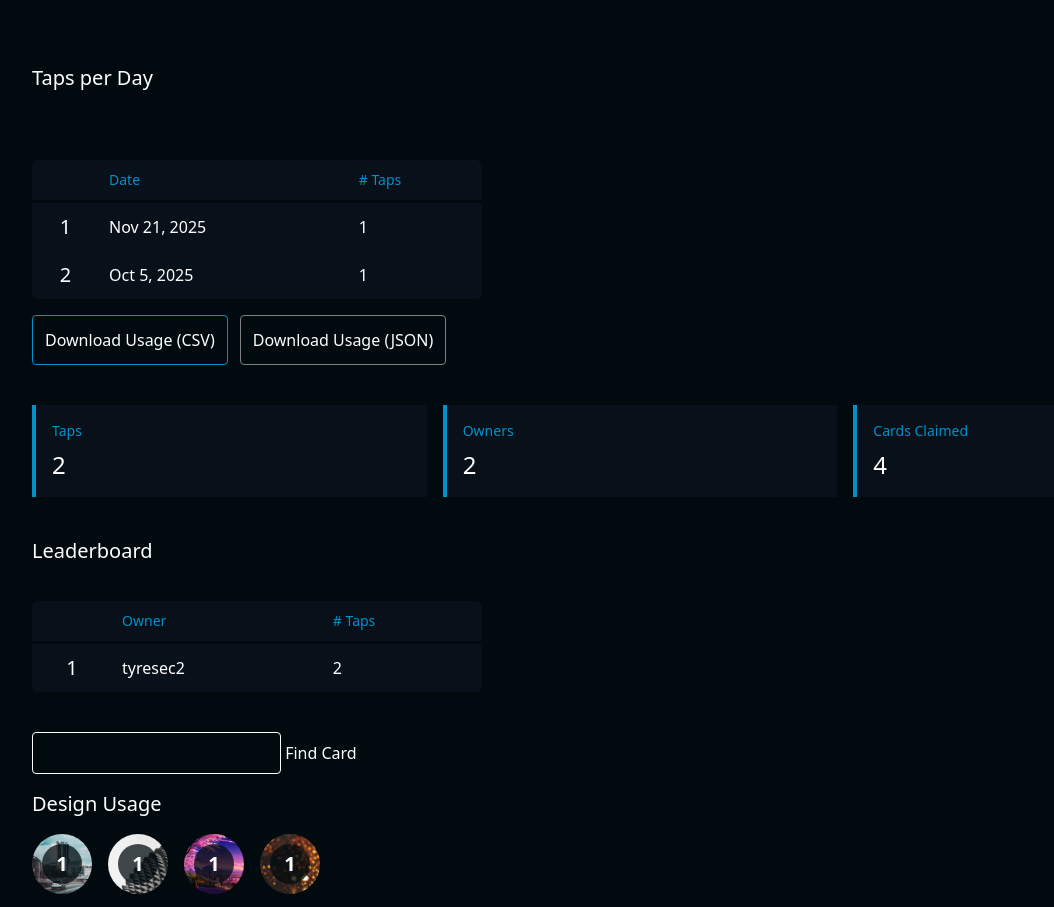
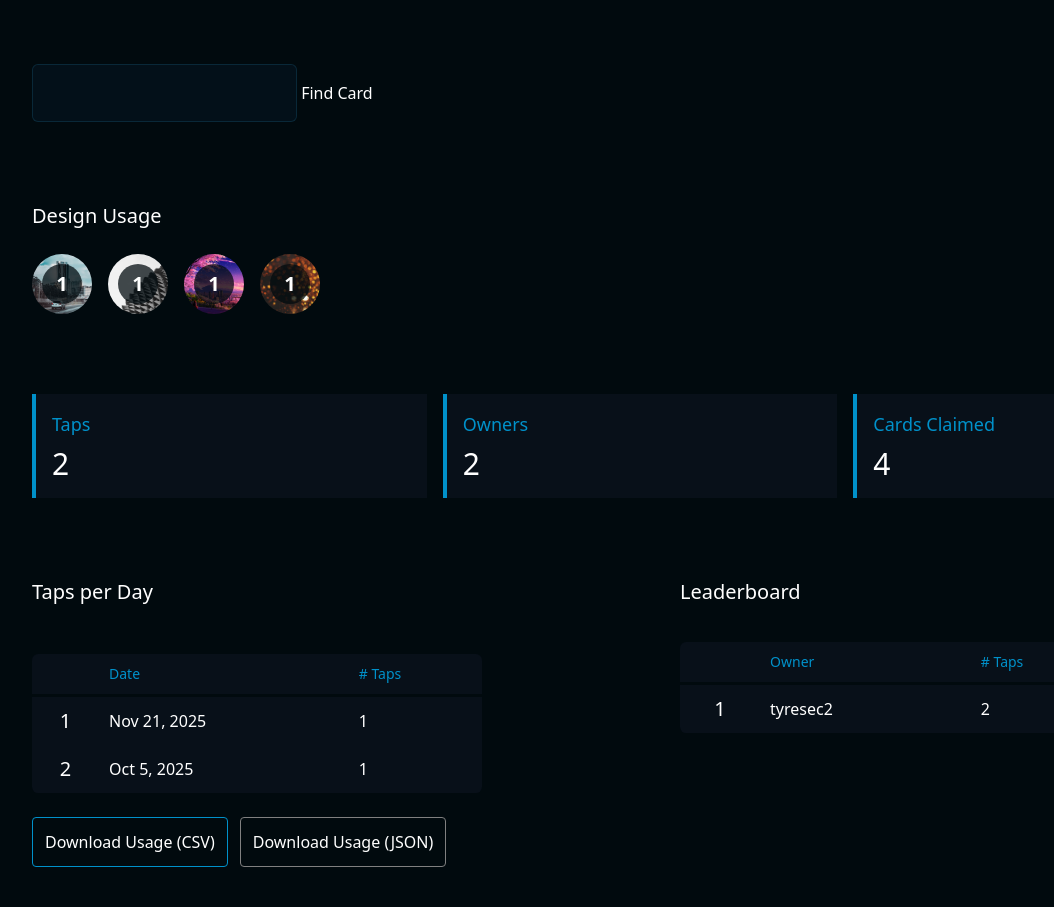
Before and after one commit to tairesu/Assignment_Project_Tyrese_tyresec2, a Django app: page /reports/ in a window 1280 px wide. Shown: the part 78-985 px from the top of the page, without its empty margins (0-1054 px from the left). Run offline with Django 5.2, Linux system fonts and the light colour scheme; a user stored in the database is signed in; data comes from the database, SQL or seed files in the repository; data that the repository does not hold is empty; some libraries are stand-ins or nearby versions.

Commit message:
stats.html: restructured layout of sections

```diff
--- a/cardManager/templates/cardManager/stats.html
+++ b/cardManager/templates/cardManager/stats.html
@@ -7,15 +7,65 @@ Stats
 <script src="{% static 'js/plotly-3.1.0.min.js' %}"></script>
 {% endblock %}
 {% block content %}
-<div class="flex flex-col hidden">
-    <img src="{% url 'daily_usage_graph_png_view' %}" alt="">
+    <div class="mb-4 flex flex-row position-relative">
+        <form method="get">
+            {% if query %}
+            <input type="text" class="bg-[var(--color-input-bkg)] border-solid border-[1px] border-[var(--color-input-border)] rounded-md p-4" name="query" value="{{ query }}">
+            {% else %}
+            <input type="text" class="bg-[var(--color-input-bkg)] border-solid border-[1px] border-[var(--color-input-border)] rounded-md p-4" name="query">
+            {% endif %}
+            <input type="submit" value="Find Card" class="position-absolute">
+        </form>
+    </div>
+    {% if card_results %}
+        <div class=" flex flex-col text-white">
+            <p class="text-sm">Found {{ card_results|length }} Card(s)</p>
+        </div>
+            {% for card in card_results %}
+                <div class="flex mb-10">
+                    <img src="{{ card.design.front_design.url }}" class="w-[3rem] h-[1.7rem] rounded-sm">
+                    <p>{{ card }}</p>
+                </div>
+            {% endfor %}
+    {% elif card_results|length == 0 and query %}
+        <div class="mb-4 flex flex-col text-white">
+            <p class="text-sm">No cards found </p>
+        </div>
+    {% endif %}
+<div class=" flex flex-col text-white mt-20">
+    <h2 class="text-xl mb-6">Design Usage</h2>
+    <div class="flex gap-4 flex-wrap cards mb-20">
+        {% for design_dict in design_usage %}
+        <div class="flex flex-col justify-center items-center rounded-full w-15 h-15 p-2 relative" style="background:url('{{ design_dict.design.front_design.url }}');background-size:cover">
+            <p class="bg-[var(--color-bkg-transparent)] w-10 h-10 flex rounded-full justify-center items-center text-xl font-bold absolute">{{ design_dict.n_uses }}</p>
+        </div>
+        </tr>
+        {% empty %}
+        <div>
+            <p> No designs yet
+        </div>
+        {% endfor %}
+    </div>
 </div>
-<div class="flex flex-col gap-4 mb-10 text-white">
-    <h2 class="text-xl">Taps per Day</h2>
-    <div id="__plot_daily_usage" class="flex mt-4">
-
+<div class="flex flex-row gap-4 mb-20 text-white cards-sm">
+    <div class="flex flex-col gap-2 card">
+        <h2 class="text-3xl">{{ n_taps }}</h2>
+        <p class="text-lg">Taps</p>
     </div>
-        <table class="card-table mt-5">
+    <div class="flex flex-col gap-2 text-white card">
+        <h2 class="text-3xl">{{ n_users }}</h2>
+        <p class="text-lg">Owners</p>
+    </div>
+    <div class="flex flex-col gap-2 text-white card">
+        <h2 class="text-3xl">{{ n_cards_claimed }}</h2>
+        <p class="text-lg">Cards Claimed</p>
+    </div>
+</div>
+<div class="grid grid-cols-[1fr_1fr] gap-20">
+    <div class="flex flex-col mb-10 text-white">
+        <h2 class="text-xl mb-6">Taps per Day</h2>
+        <div id="__plot_daily_usage" class="flex mb-6"></div>
+        <table class="card-table mb-6">
             <thead>
                 <tr>
                     <th></th>
@@ -37,26 +87,12 @@ Stats
                 {% endfor %}
             </tbody>
         </table>
-    <div class="flex flex-row gap-3">
-        <a class="p-3 border-1 border-[var(--color-main)] rounded-sm" href="{% url 'export_usage_csv_view' %}">Download Usage (CSV)</a>
-        <a class="p-3 border-1 border-[grey] rounded-sm" href="{% url 'export_usage_json_view' %}">Download Usage (JSON)</a>
+        <div class="flex flex-row gap-3">
+            <a class="p-3 border-1 border-[var(--color-main)] rounded-sm" href="{% url 'export_usage_csv_view' %}">Download Usage (CSV)</a>
+            <a class="p-3 border-1 border-[grey] rounded-sm" href="{% url 'export_usage_json_view' %}">Download Usage (JSON)</a>
+        </div>
     </div>
-</div>
-<div class="flex flex-row gap-4 mb-10 text-white cards-sm">
-        <div class="flex flex-col gap-2 card">
-            <h2 class="text-2xl">{{ n_taps }}</h2>
-            <p class="text-sm">Taps</p>
-        </div>
-        <div class="flex flex-col gap-2 text-white card">
-            <h2 class="text-2xl">{{ n_users }}</h2>
-            <p class="text-sm">Owners</p>
-        </div>
-        <div class="flex flex-col gap-2 text-white card">
-            <h2 class="text-2xl">{{ n_cards_claimed }}</h2>
-            <p class="text-sm">Cards Claimed</p>
-        </div>
-</div>
-<div class=" flex flex-col text-white mb-10">
+    <div class=" flex flex-col text-white mb-10">
     <h2 class="text-xl">Leaderboard</h2>
     <div id="__plot_user_taps" class="flex mt-4">
 
@@ -83,51 +119,10 @@ Stats
             {% endfor %}
         </tbody>
     </table>
-
 </div>
-<div class="mb-4 flex flex-row position-relative">
-    <form method="get">
-        {% if query %}
-        <input type="text" class="border-1 border-white rounded p-2" name="query" value="{{ query }}">
-        {% else %}
-        <input type="text" class="border-1 border-white rounded p-2" name="query">
-        {% endif %}
-        <input type="submit" value="Find Card" class="position-absolute">
-    </form>
 </div>
-{% if card_results %}
-    <div class="mb-4 flex flex-col text-white">
-        <p class="text-sm">Found {{ card_results|length }} Card(s)</p>
-    </div>
-        {% for card in card_results %}
-            <div class="flex mb-10">
-                <img src="{{ card.design.front_design.url }}" class="w-[3rem] h-[1.7rem] rounded-sm">
-                <p>{{ card }}</p>
-            </div>
-        {% endfor %}
-{% elif card_results|length == 0 and query %}
-    <div class="mb-4 flex flex-col text-white">
-        <p class="text-sm">No cards found </p>
-    </div>
-{% endif %}
 
 
-
-		<div class=" flex flex-col text-white">
-			<h2 class="text-xl">Design Usage</h2>
-            <div class="flex gap-4 flex-wrap cards mt-4">
-                {% for design_dict in design_usage %}
-                <div class="flex flex-col justify-center items-center rounded-full w-15 h-15 p-2 relative" style="background:url('{{ design_dict.design.front_design.url }}');background-size:cover">
-                    <p class="bg-[var(--color-bkg-transparent)] w-10 h-10 flex rounded-full justify-center items-center text-xl font-bold absolute">{{ design_dict.n_uses }}</p>
-                </div>
-                </tr>
-                {% empty %}
-                <div>
-                    <p> No designs yet
-                </div>
-                {% endfor %}
-            </div>
-		</div>
 
 {% endblock %}
 {% block extra_scripts %}
```
